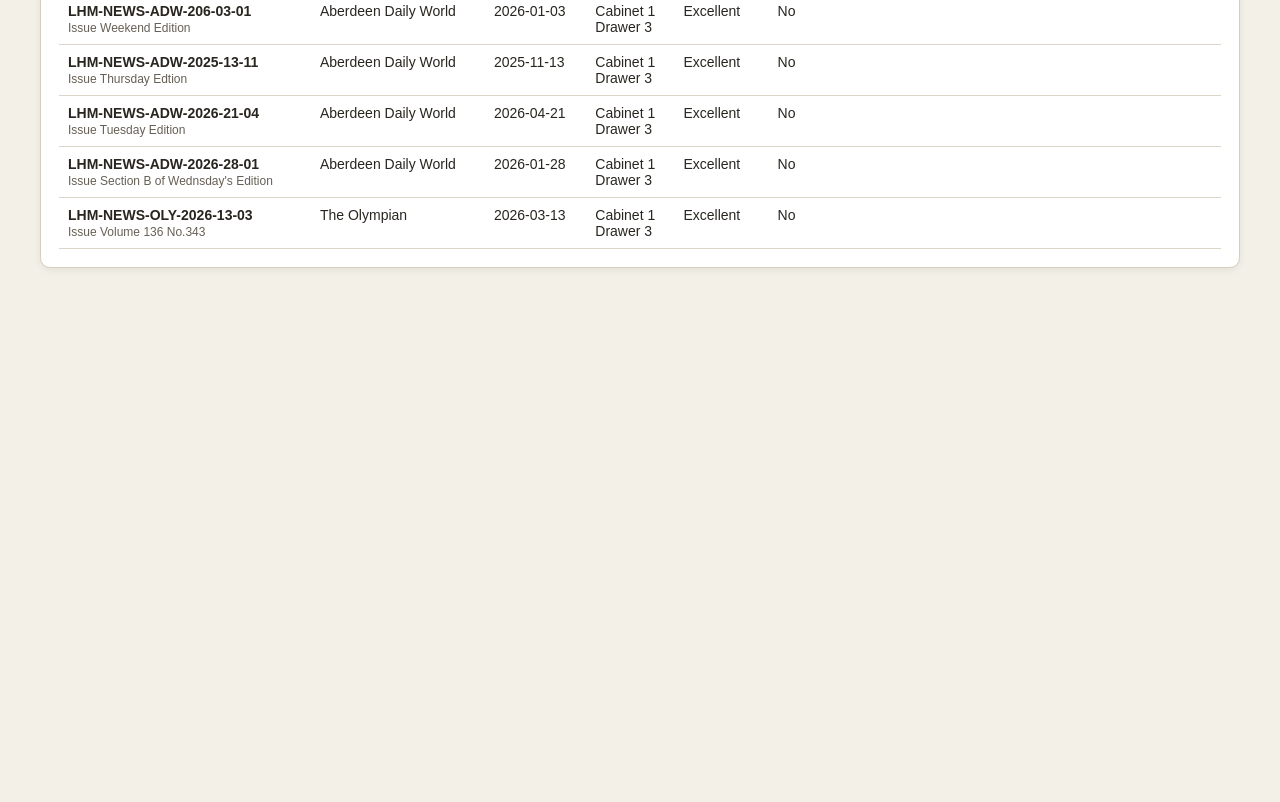
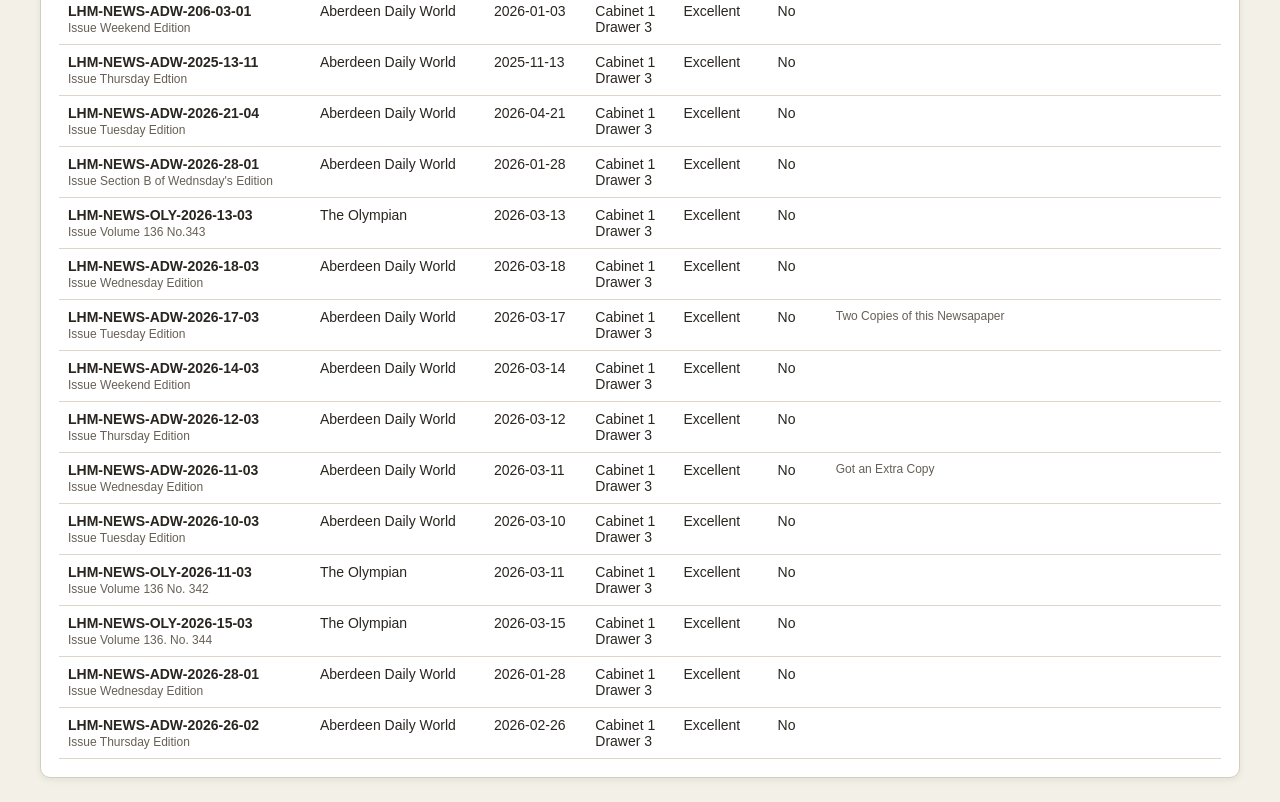
Before and after one commit to Articwashington2025/lalonde-newspaper-catalog, a plain HTML site: page index.html in a window 1280 px wide. Shown: the part 722-1524 px from the top of the page. Before the commit the page ends 1014 px from the top, so only its background shows below. Drawn offline with Linux system fonts and the light colour scheme.

Commit message:
Update catalog with 24 newspaper entries

```diff
--- a/index.html
+++ b/index.html
@@ -206,6 +206,116 @@ let items=[
     "condition": "Excellent",
     "scan": "No",
     "notes": ""
+  },
+  {
+    "catalog": "LHM-NEWS-ADW-2026-18-03",
+    "paper": "Aberdeen Daily World",
+    "date": "2026-03-18",
+    "issue": "Wednesday Edition",
+    "cabinet": "1",
+    "drawer": "3",
+    "condition": "Excellent",
+    "scan": "No",
+    "notes": ""
+  },
+  {
+    "catalog": "LHM-NEWS-ADW-2026-17-03",
+    "paper": "Aberdeen Daily World",
+    "date": "2026-03-17",
+    "issue": "Tuesday Edition",
+    "cabinet": "1",
+    "drawer": "3",
+    "condition": "Excellent",
+    "scan": "No",
+    "notes": "Two Copies of this Newsapaper"
+  },
+  {
+    "catalog": "LHM-NEWS-ADW-2026-14-03",
+    "paper": "Aberdeen Daily World",
+    "date": "2026-03-14",
+    "issue": "Weekend Edition",
+    "cabinet": "1",
+    "drawer": "3",
+    "condition": "Excellent",
+    "scan": "No",
+    "notes": ""
+  },
+  {
+    "catalog": "LHM-NEWS-ADW-2026-12-03",
+    "paper": "Aberdeen Daily World",
+    "date": "2026-03-12",
+    "issue": "Thursday Edition",
+    "cabinet": "1",
+    "drawer": "3",
+    "condition": "Excellent",
+    "scan": "No",
+    "notes": ""
+  },
+  {
+    "catalog": "LHM-NEWS-ADW-2026-11-03",
+    "paper": "Aberdeen Daily World",
+    "date": "2026-03-11",
+    "issue": "Wednesday Edition",
+    "cabinet": "1",
+    "drawer": "3",
+    "condition": "Excellent",
+    "scan": "No",
+    "notes": "Got an Extra Copy"
+  },
+  {
+    "catalog": "LHM-NEWS-ADW-2026-10-03",
+    "paper": "Aberdeen Daily World",
+    "date": "2026-03-10",
+    "issue": "Tuesday Edition",
+    "cabinet": "1",
+    "drawer": "3",
+    "condition": "Excellent",
+    "scan": "No",
+    "notes": ""
+  },
+  {
+    "catalog": "LHM-NEWS-OLY-2026-11-03",
+    "paper": "The Olympian",
+    "date": "2026-03-11",
+    "issue": "Volume 136 No. 342",
+    "cabinet": "1",
+    "drawer": "3",
+    "condition": "Excellent",
+    "scan": "No",
+    "notes": ""
+  },
+  {
+    "catalog": "LHM-NEWS-OLY-2026-15-03",
+    "paper": "The Olympian",
+    "date": "2026-03-15",
+    "issue": "Volume 136. No. 344",
+    "cabinet": "1",
+    "drawer": "3",
+    "condition": "Excellent",
+    "scan": "No",
+    "notes": ""
+  },
+  {
+    "catalog": "LHM-NEWS-ADW-2026-28-01",
+    "paper": "Aberdeen Daily World",
+    "date": "2026-01-28",
+    "issue": "Wednesday Edition",
+    "cabinet": "1",
+    "drawer": "3",
+    "condition": "Excellent",
+    "scan": "No",
+    "notes": ""
+  },
+  {
+    "catalog": "LHM-NEWS-ADW-2026-26-02",
+    "paper": "Aberdeen Daily World",
+    "date": "2026-02-26",
+    "issue": "Thursday Edition",
+    "cabinet": "1",
+    "drawer": "3",
+    "condition": "Excellent",
+    "scan": "No",
+    "notes": ""
   }
 ];
 
```
